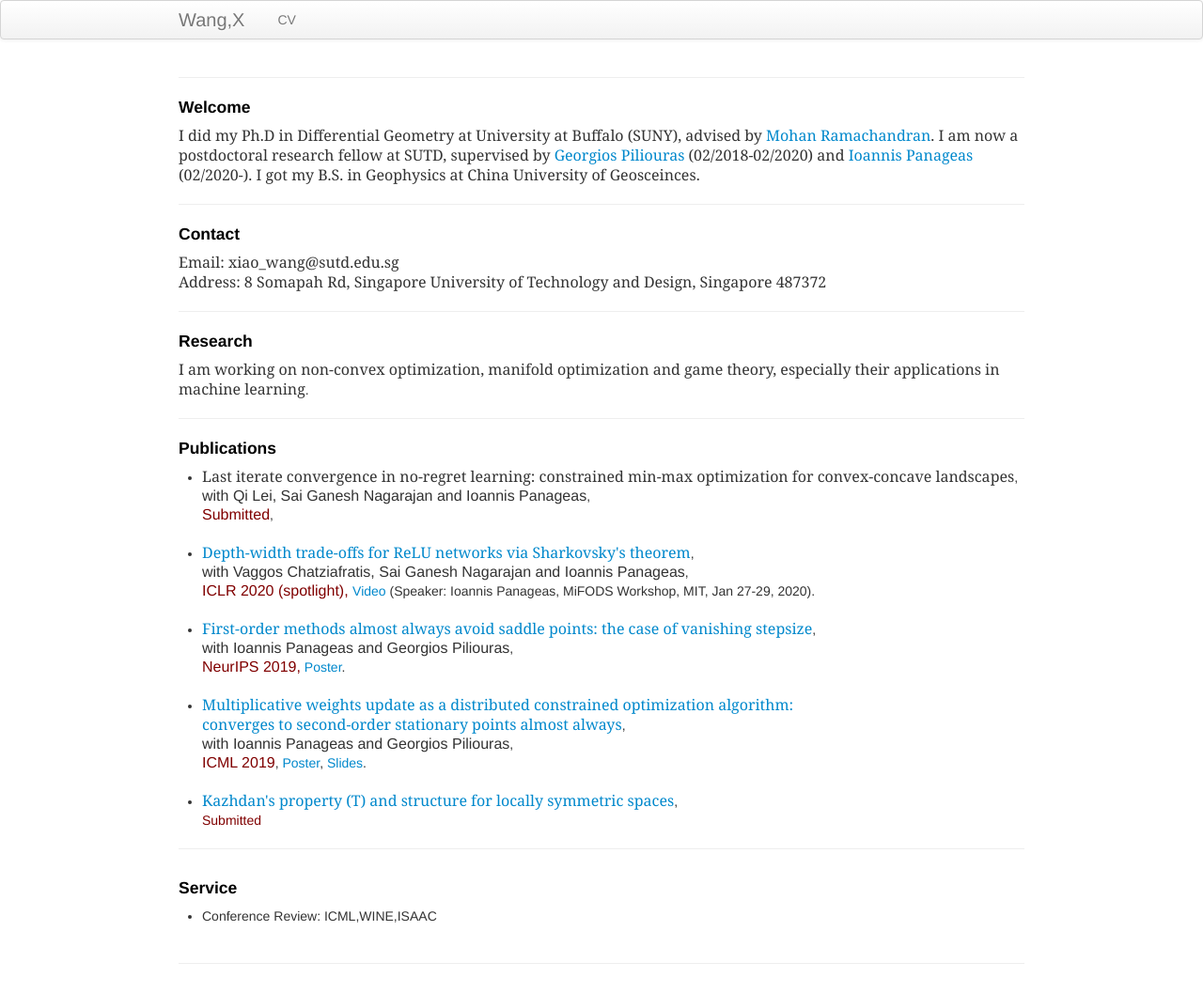
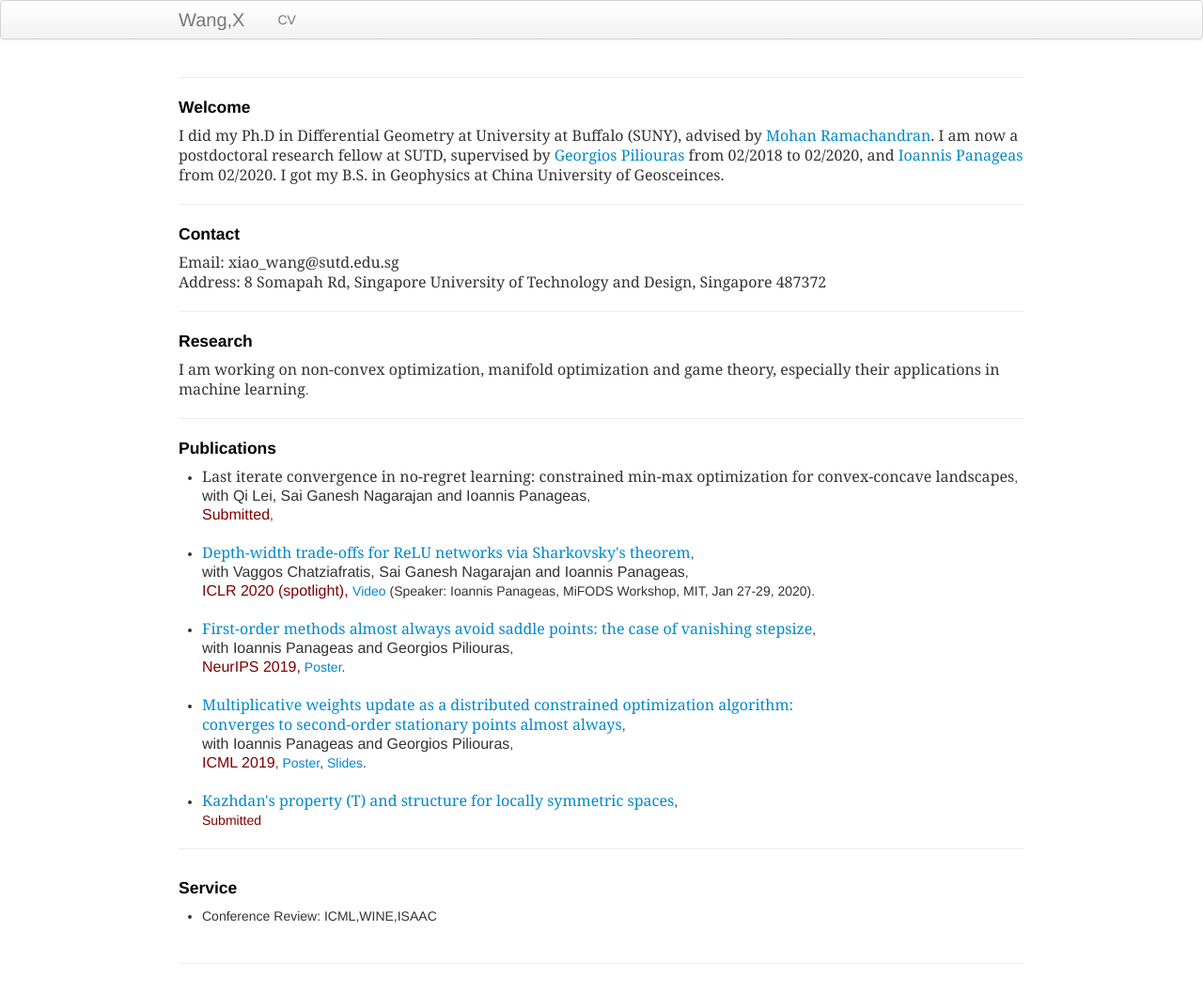
Before and after one commit to xiiaowang/xiiaowang.github.io, a Jekyll site: the page built from index.md, in a window 1280 px wide. Shown: the whole page at 94% size. Built offline with Jekyll 4.4.1, drawn with Linux system fonts in a browser that asks for light colours.

Commit message:
Update index.md

```diff
--- a/index.md
+++ b/index.md
@@ -14,7 +14,7 @@ keywords: machine learning, geometry
 ---
   <div class="container1">
     <h4><a name="Welcome"></a><!--<img src="../assets/headshot.jpg" width="150" height="200">--> Welcome</h4>
-    <font size="3" face="Georgia">I did my Ph.D in Differential Geometry at University at Buffalo (SUNY), advised by <a href="http://www.buffalo.edu/cas/math/people/faculty/ramachandran.html">Mohan Ramachandran</a>. I am now a postdoctoral research fellow at SUTD, supervised by <a href="https://people.sutd.edu.sg/~georgios/">Georgios Piliouras</a> (02/2018-02/2020) and <a href="https://panageas.github.io/">Ioannis Panageas</a> (02/2020-). I got my B.S. in Geophysics at China University of Geosceinces.
+    <font size="3" face="Georgia">I did my Ph.D in Differential Geometry at University at Buffalo (SUNY), advised by <a href="http://www.buffalo.edu/cas/math/people/faculty/ramachandran.html">Mohan Ramachandran</a>. I am now a postdoctoral research fellow at SUTD, supervised by <a href="https://people.sutd.edu.sg/~georgios/">Georgios Piliouras</a> from 02/2018 to 02/2020, and <a href="https://panageas.github.io/">Ioannis Panageas</a> from 02/2020. I got my B.S. in Geophysics at China University of Geosceinces.
         </font>
 
 </div>
```
